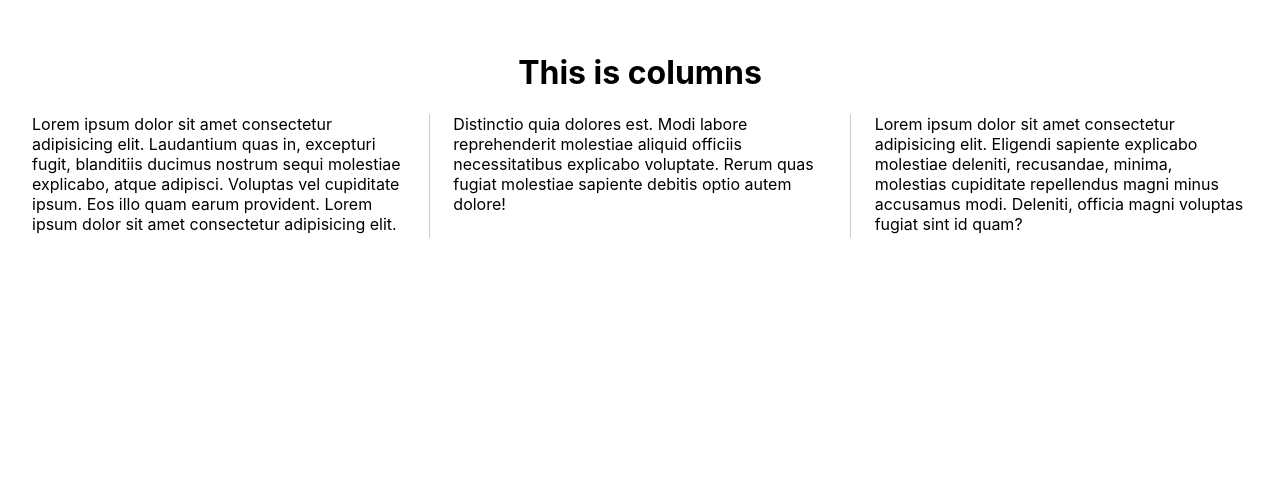
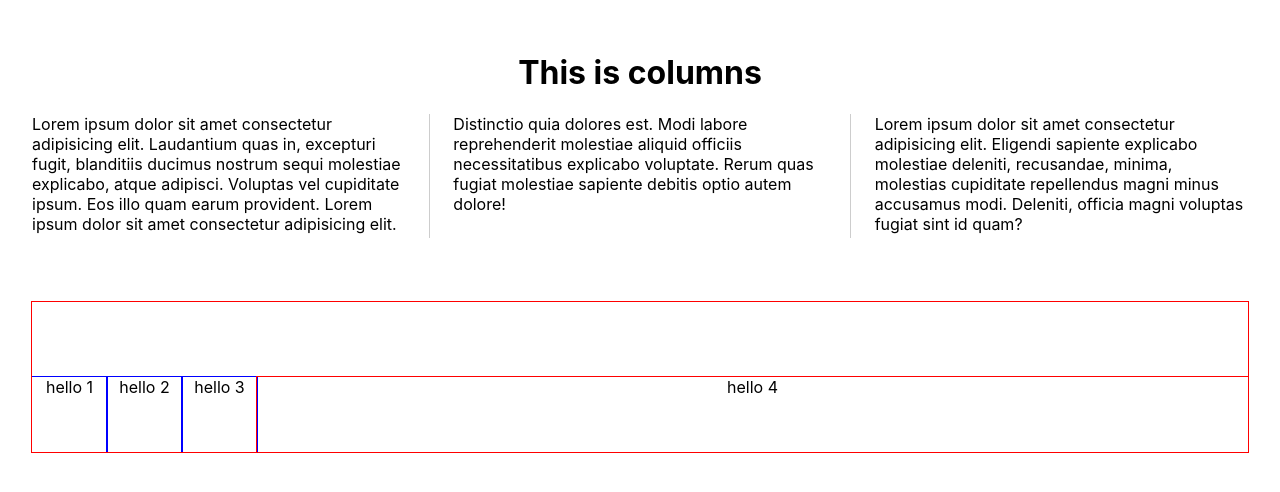
Before and after one commit to mostlyclicks/css-work, a React (Create React App) app: page / in a window 1280 px wide. Shown: the top 492 px of the page. Built offline with nearby package versions, Linux system fonts and the light colour scheme.

Commit message:
some flex work

```diff
--- a/src/App.css
+++ b/src/App.css
@@ -1,5 +1,6 @@
 .App {
   text-align: center;
+  padding:2rem;
 }
 
 .App-logo {
--- a/src/App.js
+++ b/src/App.js
@@ -1,11 +1,13 @@
 import logo from './logo.svg';
 import './App.css';
 import ColumnDiv from './components/ColumnDiv'
+import FlexWork from './components/FlexWork'
 
 function App() {
   return (
     <div className="App">
       <ColumnDiv />
+      <FlexWork />
     </div>
   );
 }
--- a/src/components/ColumnDiv.js
+++ b/src/components/ColumnDiv.js
@@ -19,7 +19,7 @@ const ColumnDiv = () => {
 export default ColumnDiv
 
 const WrapperDiv = styled.div`
-  padding:2rem;
+
 `
 
 const Columns = styled.div`
--- /dev/null
+++ b/src/components/FlexWork.js
@@ -0,0 +1,44 @@
+import React from 'react'
+import styled from 'styled-components'
+
+const FlexWork = () => {
+  return (
+    <FlexDiv>
+      <div>hello 1</div>
+      <div>hello 2</div>
+      <div>hello 3</div>
+      <div>hello 4</div>
+    </FlexDiv>
+  )
+}
+
+export default FlexWork
+
+const FlexDiv = styled.div`
+  margin-top:4rem;
+  display:flex;
+  height:150px;
+
+  justify-content:space-between;
+  justify-content:space-around;
+  justify-content:flex-end;
+  justify-content:flex-start;
+  // flex-direction:row-reverse;
+
+  align-items:center;
+  align-items:flex-end;
+
+
+  outline:1px solid red;
+  div {
+    outline: 1px solid blue;
+    width:75px;
+    height:75px;
+  }
+  div:nth-child(4) {
+    outline:1px solid red;
+    //flex grow takes up rest of empty space
+    flex-grow:1;
+
+  }
+`
```
